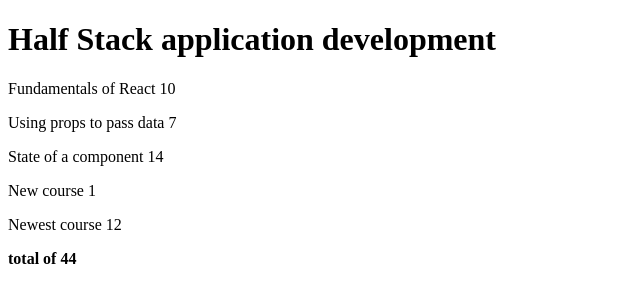
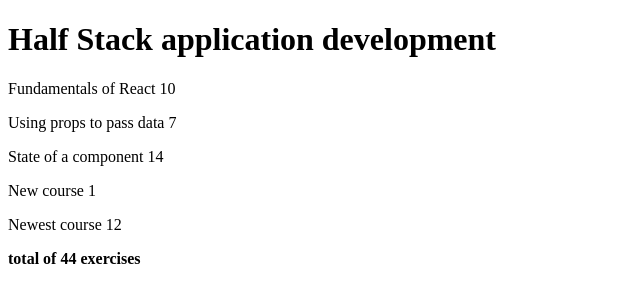
Before and after one commit to markusbjorklund/fullstack, a React (Create React App) app in the folder part2/courseinfo/: page / in a window 1280 px wide. Shown: the top 302 px of the page, without its empty margins (0-640 px from the left). Built offline with nearby package versions, Linux system fonts and the light colour scheme.

Commit message:
2.2 done

```diff
--- a/part2/courseinfo/src/index.js
+++ b/part2/courseinfo/src/index.js
@@ -48,7 +48,7 @@ const Course = ({ course }) => {
         </p>
       )}
       <p><b>total of {course.parts.reduce((sum, exercise) =>
-        sum + exercise.exercises, 0)}
+        sum + exercise.exercises, 0)} exercises
       </b></p>
     </>
   )
```
